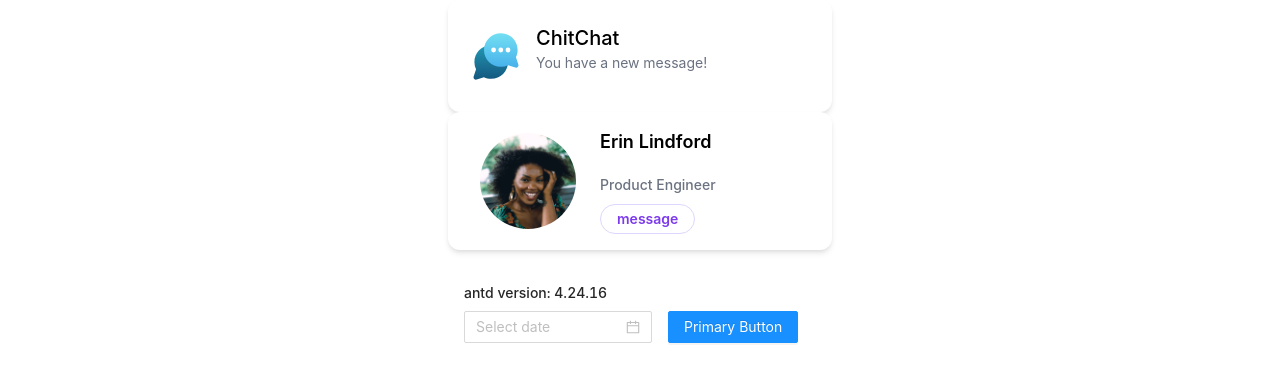
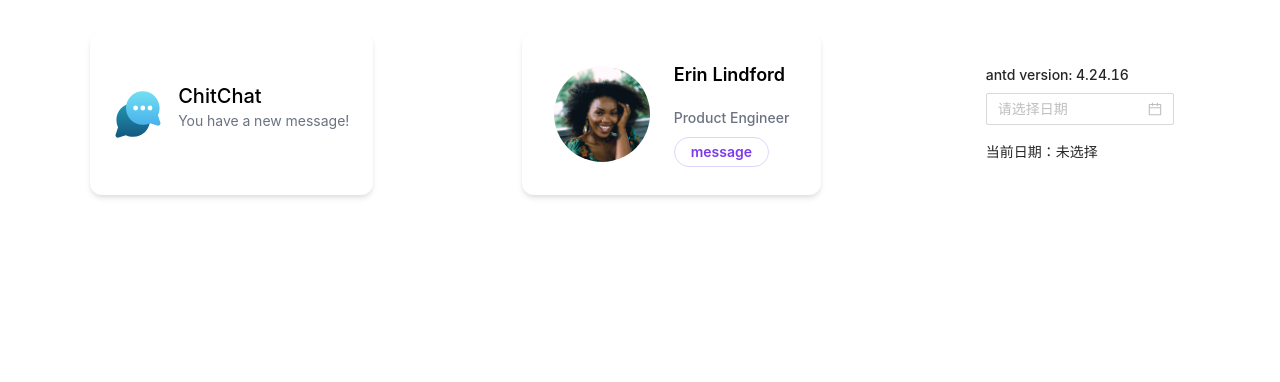
Before and after one commit to elton/nextjs-tailwind, a Next.js app: page / in a window 1280 px wide. Shown: the top 382 px of the page. Built offline with nearby package versions, Linux system fonts and the light colour scheme.

Commit message:
feat: modify calendar demo, use state and support Chinese.

```diff
--- a/components/anthello.js
+++ b/components/anthello.js
@@ -1,14 +1,27 @@
-import { Button, DatePicker, version } from 'antd';
+import { ConfigProvider, message, Button, DatePicker, version } from 'antd';
 import 'antd/dist/antd.css';
+import zhCN from 'antd/lib/locale/zh_CN';
+import moment from 'moment';
+import 'moment/locale/zh-cn';
+import React, { useState } from 'react';
 
 export default function AntHello() {
+  const [date, setDate] = useState(null);
+  const handleChange = (value) => {
+    message.info(
+      `您选择的日期是: ${value ? value.format('YYYY年MM月DD日') : '未选择'}`
+    );
+    setDate(value);
+  };
   return (
-    <div className='px-4 py-4 m-4 max-w-sm mx-auto'>
-      <h1>antd version: {version}</h1>
-      <DatePicker />
-      <Button type='primary' className='ml-4'>
-        Primary Button
-      </Button>
-    </div>
+    <ConfigProvider locale={zhCN}>
+      <div className='px-4 py-4 m-4 max-w-sm mx-auto'>
+        <h1>antd version: {version}</h1>
+        <DatePicker onChange={handleChange} />
+        <div className='mt-4'>
+          当前日期：{date ? date.format('YYYY年MM月DD日') : '未选择'}
+        </div>
+      </div>
+    </ConfigProvider>
   );
 }
--- a/components/chitchat.js
+++ b/components/chitchat.js
@@ -19,7 +19,7 @@ export default function ChitChat() {
         <svg
           className='h-12 w-12'
           viewBox='0 0 40 40'
-          xmlns='http://www.w3.org/2000/svg'>
+          xmlns='https://www.w3.org/2000/svg'>
           <defs>
             <linearGradient x1='50%' y1='0%' x2='50%' y2='100%' id='a'>
               <stop stopColor='#2397B3' offset='0%'></stop>
--- a/package.json
+++ b/package.json
@@ -10,6 +10,7 @@
   "dependencies": {
     "antd": "^4.9.1",
     "autoprefixer": "^10.0.4",
+    "moment": "^2.29.1",
     "next": "10.0.3",
     "postcss": "^8.1.10",
     "react": "17.0.1",
--- a/pages/index.js
+++ b/pages/index.js
@@ -10,9 +10,11 @@ export default function Home() {
         <title>Create Next App</title>
         <link rel='icon' href='/favicon.ico' />
       </Head>
-      <ChitChat />
-      <NameCard />
-      <AntHello />
+      <div className='p-4 m-4 mx-auto flex'>
+        <ChitChat />
+        <NameCard />
+        <AntHello />
+      </div>
     </>
   );
 }
```
Also changed, not shown: 1 other file (tests, documents, lock files or other folders).
